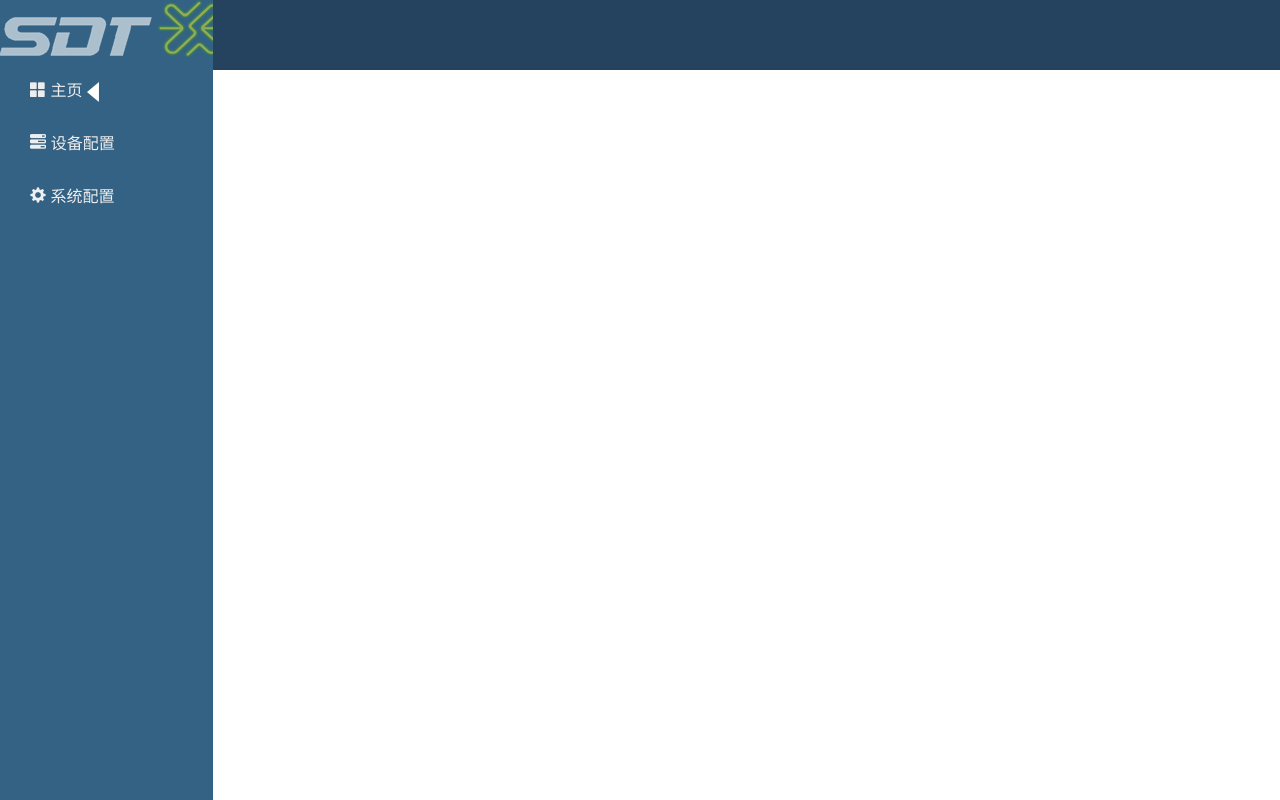
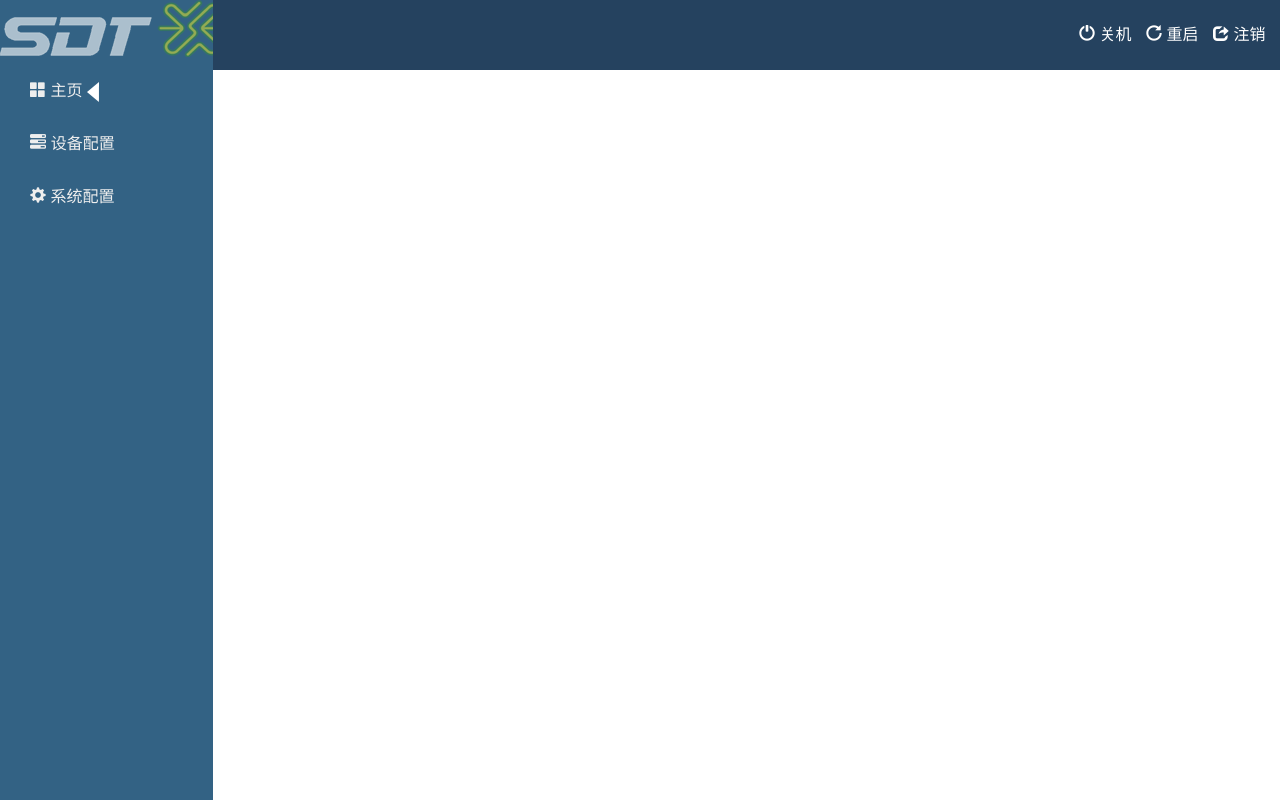
Before and after one commit to jessicaqian/integ_terminal, a Django app: template templates/system/base.html in a window 1280 px wide. Run offline with Django 3.2, Linux system fonts and the light colour scheme; the template is opened without the code that fills it: most values are stand-ins (such as "Sample title", 1, 10 or a date in 2020); some libraries are stand-ins or nearby versions.

Commit message:
2023.5.30加了电源几个选项

```diff
--- a/conf/admin.ini
+++ b/conf/admin.ini
@@ -10,7 +10,7 @@ admin2 = 管理员
 name = admin
 pw = 4c635087df1041bd13681ee3c6eb04d5
 is_login = true
-t_current = 58516
+t_current = 54617
 
 [admin1]
 name = admin1
--- a/static/system/css/base.css
+++ b/static/system/css/base.css
@@ -133,3 +133,26 @@ div#main{
     height: 100%;
 
 }
+
+a.sys{
+    height: 35px;
+    width: 60px;
+    color: white;
+    font-size: 16px;
+}
+
+a.sys:hover{
+    color: #2aabd2;
+}
+
+img#net{
+    display: inline-block;
+    height: 25px;
+    width: 25px;
+
+}
+
+
+a#logout{
+    margin-right: 5px;
+}
--- a/templates/system/base.html
+++ b/templates/system/base.html
@@ -71,9 +71,10 @@
         </div>
         <div class="col-md-10">
             <div class="row" id="title">
-                <a class="btn" style="width: 40px;height: 30px;"></a>
-                <a style="width: 40px;height: 30px;"></a>
-                <a style="width: 40px;height: 30px;"></a>
+{#                <img id="net" src="../../static/system/image/nonet.png">#}
+                <a class="btn sys"><span class="glyphicon glyphicon-off" aria-hidden="true"></span> 关机</a>
+                <a class="btn sys"><span class="glyphicon glyphicon-repeat" aria-hidden="true"></span> 重启</a>
+                <a class="btn sys" id="logout"><span class="glyphicon glyphicon-share" aria-hidden="true"></span> 注销</a>
 
 
             </div>
```
